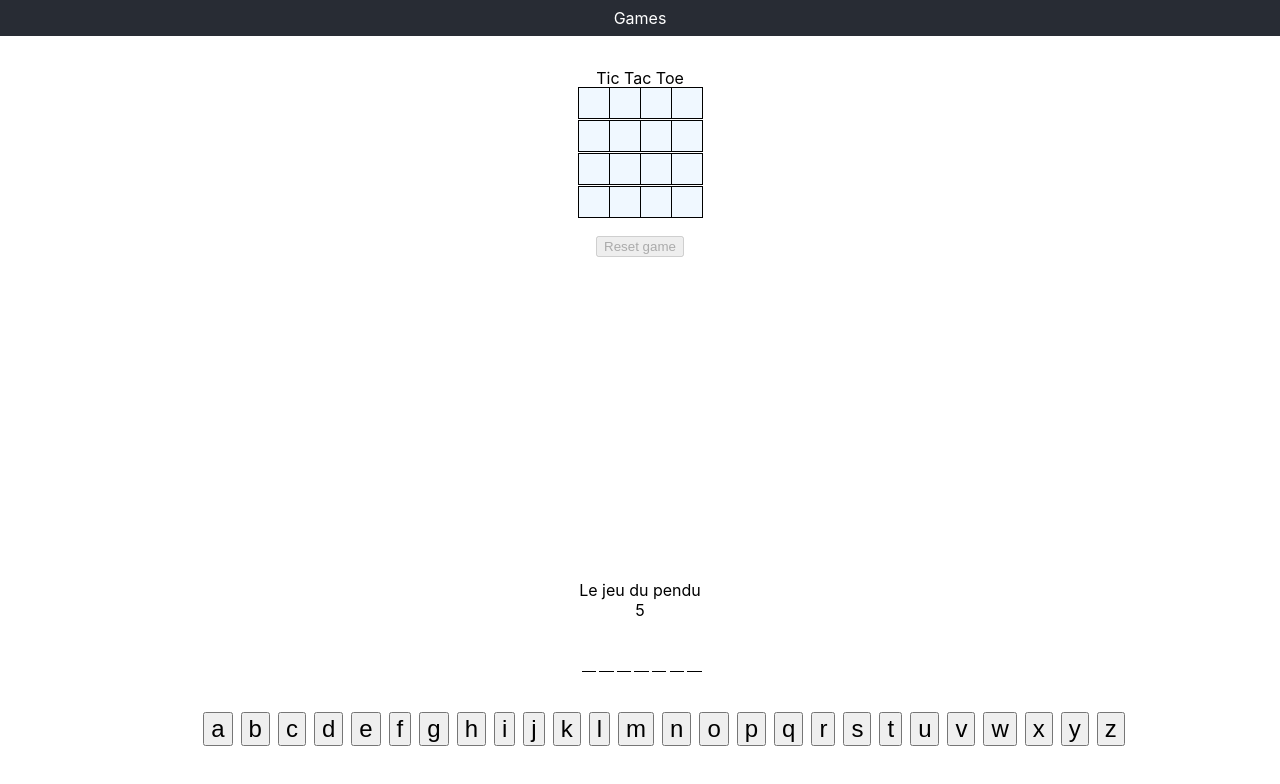
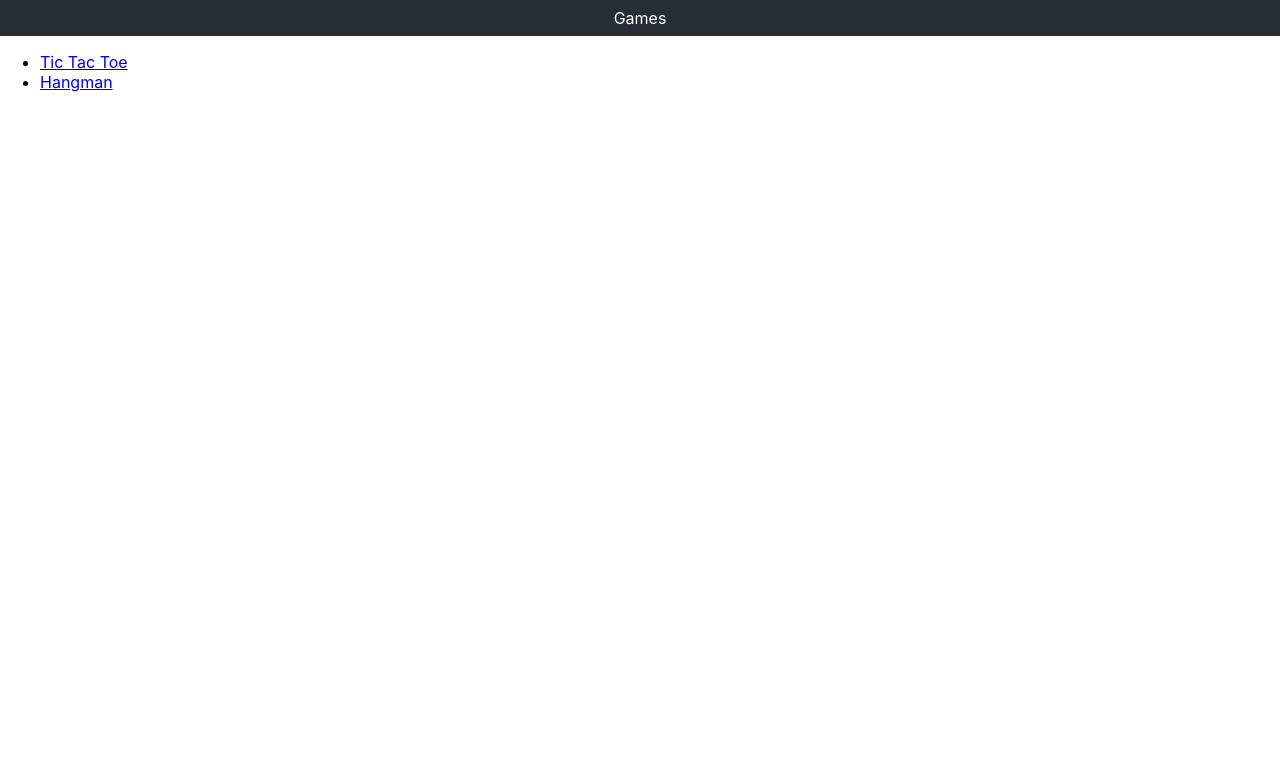
Before and after one commit to Vladou73/react_games, a React (Create React App) app: page / in a window 1280 px wide. Shown: the top 784 px of the page. Built offline with nearby package versions, Linux system fonts and the light colour scheme.

Commit message:
add react router, homepage, finished hangman game

```diff
--- a/package.json
+++ b/package.json
@@ -6,8 +6,10 @@
     "@testing-library/jest-dom": "^5.17.0",
     "@testing-library/react": "^13.4.0",
     "@testing-library/user-event": "^13.5.0",
+    "axios": "^1.6.0",
     "react": "^18.2.0",
     "react-dom": "^18.2.0",
+    "react-router-dom": "^6.18.0",
     "react-scripts": "5.0.1",
     "web-vitals": "^2.1.4"
   },
--- a/src/App.css
+++ b/src/App.css
@@ -1,6 +1,3 @@
-.App {
-  text-align: center;
-}
 
 .App-header {
   background-color: #282c34;
@@ -17,9 +14,10 @@
 .gameContainer {
   height: 40vw;
   margin-top: 2rem;
-  /* display: flex;
-  align-items: center;
-  justify-content: center; */
+  text-align: center;
+  /* display: flex; */
+  /* align-items: center; */
+  /* justify-content: center; */
 }
 
 
--- a/src/App.js
+++ b/src/App.js
@@ -1,16 +1,17 @@
 import './App.css';
+import {Routes, Route} from "react-router-dom"
+
+import Home from "./Home"
 import TicTacToe from './TicTacToe';
-import Pendu from './Pendu';
+import Hangman from './Hangman';
 
 function App() {
   return (
-    <div className="App">
-      <header className="App-header">
-        Games
-      </header>
-      <TicTacToe></TicTacToe>
-      <Pendu></Pendu>
-    </div>
+    <Routes>
+      <Route path="/" element ={<Home />}/>
+      <Route path="/tictactoe" element ={<TicTacToe />}/>
+      <Route path="/hangman" element ={<Hangman />}/>
+    </Routes>
   )
 }
 
--- /dev/null
+++ b/src/Hangman.jsx
@@ -0,0 +1,75 @@
+import { useEffect, useState } from "react"
+import axios from 'axios';
+
+function Hangman() {
+    const [word, setWord] = useState("");
+    const [lives, setLives] = useState(1);
+    const [wordA, setWordA] = useState([])
+    const [gameStatus, setGameStatus] = useState("pending")
+
+    useEffect(()=> {
+        resetGame()
+    }, [])
+
+    useEffect(() => {
+        if (lives < 1)
+            setGameStatus("GAME OVER");
+    }, [lives])
+
+    const alphabet = "abcdefghijklmnopqrstuvwxyz"
+
+    const updateWordA = (indexes, letter) => {
+        let tmp = [...wordA]
+        for (const idx of indexes)
+            tmp[idx] = letter;
+        setWordA(tmp);
+        if (!tmp.includes(' '))
+            setGameStatus("VICTORY !")
+    }
+
+    const handleClickAlpha = (letter) => {
+        let indexes = []
+        for (let i=0; i<word.length; i++) {
+            if (word[i] === letter)
+                indexes.push(i)
+        }
+        if (indexes.length)
+            updateWordA(indexes, letter)
+        else
+            setLives(lives-1)
+    }
+
+    const resetGame = async () => {
+        const response = await axios.get("https://random-word-api.herokuapp.com/word")
+        const word = response.data[0]
+        console.log(word);
+        setWord(word);
+        setLives(word.length < 3 ? 1 : word.length - 2);
+        setWordA(Array(word.length).fill(' '))
+        setGameStatus("pending")
+    }
+
+    return (
+        <div className="gameContainer">
+            <header>HANGMAN</header>
+            <div>Remaining lives : {lives}</div>
+            {gameStatus !== "pending" && <p>{gameStatus}</p>}
+            {gameStatus === "GAME OVER" && <p>The word was {word}</p>}
+            <div className="wordContainer">
+                {wordA.map((e, idx) => {
+                    return <pre key={idx} className="letterHide">{e}</pre>
+                }) }
+            </div>
+            <ul className="alphabetContainer">
+                {alphabet.split('').map((e, idx) => {
+                    return <button  disabled={gameStatus !== "pending"} className="alphabetLetter" key={idx} onClick={() => handleClickAlpha(e)}>{e}</button>
+                })}
+            </ul>
+            <button onClick={resetGame}>Reset Game</button>
+        </div>
+    )
+
+
+}
+
+export default Hangman
--- /dev/null
+++ b/src/Home.jsx
@@ -0,0 +1,19 @@
+import TicTacToe from './TicTacToe';
+import Hangman from './Hangman';
+import { Link } from 'react-router-dom';
+
+const Home = () => {
+    return (
+        <div className="App">
+            <header className="App-header">Games</header>
+            <nav>
+                <ul>
+                    <li><Link to={"/tictactoe"}>Tic Tac Toe</Link></li>
+                    <li><Link to={"/hangman"}>Hangman</Link></li>
+                </ul>
+            </nav>
+      </div>
+    )
+}
+
+export default Home
--- a/src/Pendu.jsx
+++ /dev/null
@@ -1,63 +0,0 @@
-import { useState } from "react"
-
-
-
-
-
-
-export function GameContainer({word}) {
-    const [lives, setLives] = useState(word.length - 2);
-    const [wordA, setWordA] = useState(Array(word.length).fill(' '))
-
-    const alphabet = "abcdefghijklmnopqrstuvwxyz"
-
-    const handleClickAlpha = (letter) => {
-        let indexes = []
-        for (let i=0; i<word.length; i++) {
-            if (word[i] === letter)
-                indexes.push(i)
-        }
-        if (indexes.length) {
-            let tmp = [...wordA]
-            for (const idx of indexes)
-                tmp[idx] = letter;
-            setWordA(tmp);
-        }
-    }
-
-
-    return (
-        <div>
-            <div>{lives}</div>
-            <div className="wordContainer">
-                {wordA.map((e, idx) => {
-                    return <pre key={idx} className="letterHide">{e}</pre>
-                }) }
-            </div>
-            <ul className="alphabetContainer">
-                {alphabet.split('').map((e, idx) => {
-                    return <button className="alphabetLetter" key={idx} onClick={() => handleClickAlpha(e)}>{e}</button>
-                })}
-            </ul>
-
-
-        </div>
-    )
-
-
-}
-
-
-
-
-const Pendu = () => {
-
-    return (
-        <div>
-            <header>Le jeu du pendu</header>
-            <GameContainer word="jogging"></GameContainer>
-        </div>
-    )
-}
-
-export default Pendu
--- a/src/TicTacToe.jsx
+++ b/src/TicTacToe.jsx
@@ -99,7 +99,7 @@ const TicTacToe = () => {
 
     return (
         <div className="gameContainer">
-            <div>Tic Tac Toe</div>
+            <header>Tic Tac Toe</header>
             {generateGrid()}
             <button disabled={disableReset} onClick={resetGrid} style={{marginTop:"1rem"}}>Reset game</button>
             <p hidden={!victory.victory}>{victory.winner} WON THE GAME !</p>
--- a/src/index.js
+++ b/src/index.js
@@ -1,5 +1,6 @@
 import React from 'react';
 import ReactDOM from 'react-dom/client';
+import {BrowserRouter, Routes, Route} from "react-router-dom"
 import './index.css';
 import App from './App';
 import reportWebVitals from './reportWebVitals';
@@ -7,7 +8,11 @@ import reportWebVitals from './reportWebVitals';
 const root = ReactDOM.createRoot(document.getElementById('root'));
 root.render(
   <React.StrictMode>
-    <App />
+    <BrowserRouter>
+      <Routes>
+        <Route path="/*" element={<App />} />
+      </Routes>
+    </BrowserRouter>
   </React.StrictMode>
 );
 
```
Also changed, not shown: 1 other file (tests, documents, lock files or other folders).
